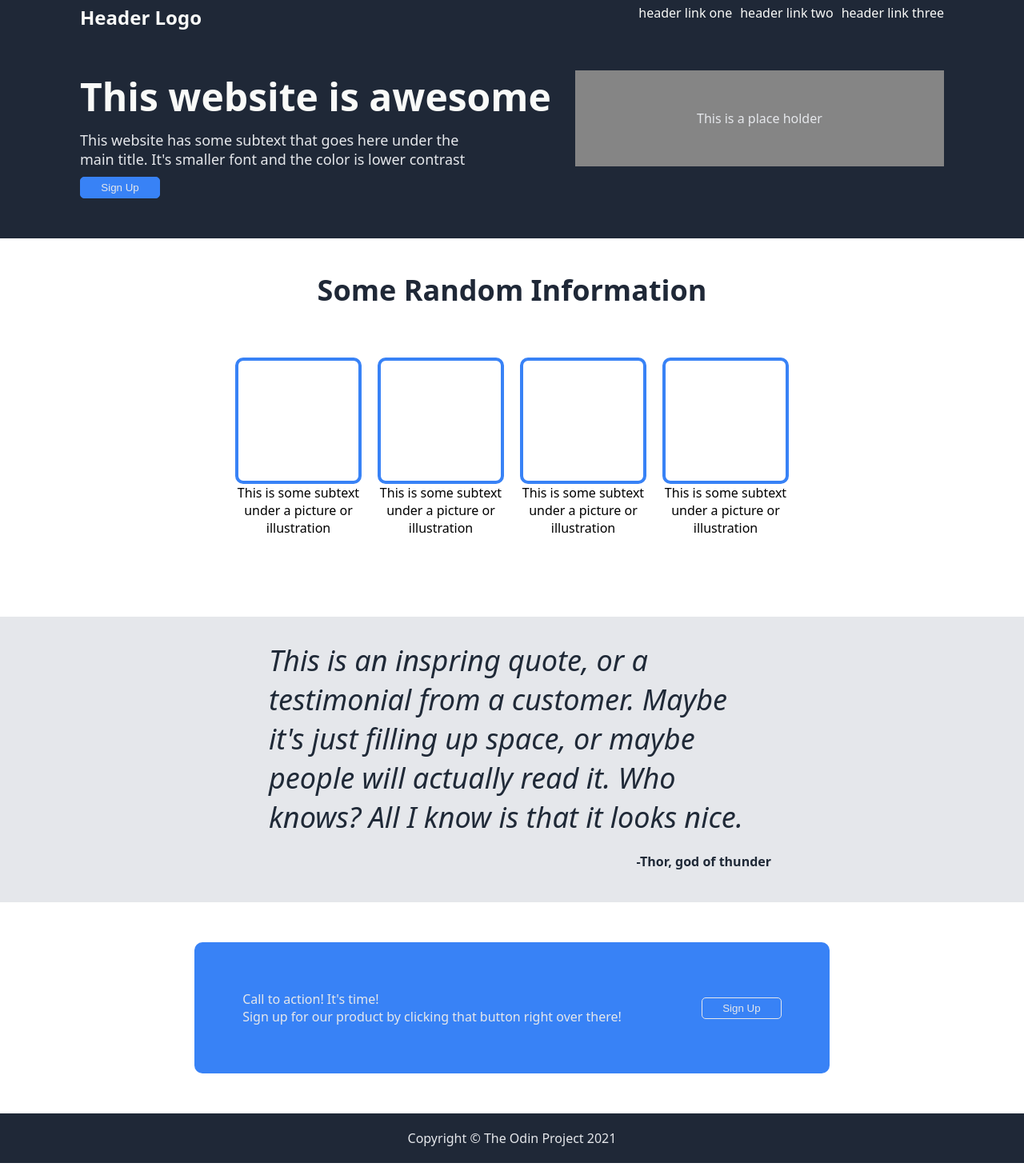
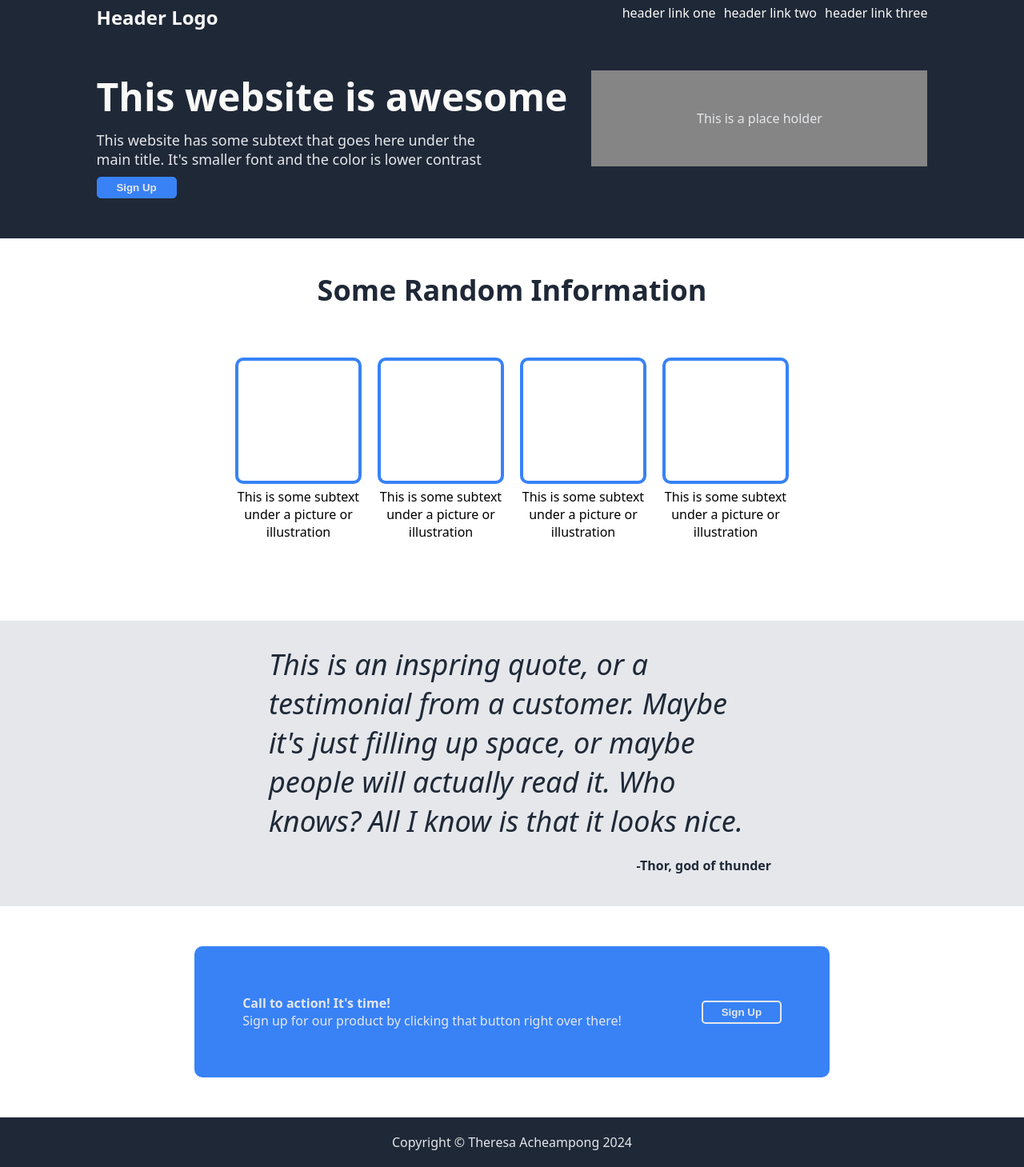
Before and after one commit to tacheampong/landing-page, a plain HTML site: page index.html in a window 1280 px wide. Shown: the whole page at 80% size. Drawn offline with Linux system fonts and the light colour scheme.

Commit message:
removed redundant styling and spaces.

```diff
--- a/index.html
+++ b/index.html
@@ -104,7 +104,7 @@
 
     <div class="inner-section4">
         <div class="left-section4">
-            <div>Call to action! It's time!</div>
+            <div><strong>Call to action! It's time!</strong></div>
             <div>Sign up for our product by clicking that button
                 right over there!
             </div>
@@ -115,7 +115,7 @@
 
 
   </div>
-  <div class="footer">Copyright &copy The Odin Project 2021</div>
+  <div class="footer">Copyright &copy Theresa Acheampong 2024</div>
 
 
 
--- a/style.css
+++ b/style.css
@@ -1,7 +1,6 @@
 body {
     display: flex;
     flex-direction: column;
-
     font-family: system-ui, -apple-system, BlinkMacSystemFont, 'Segoe UI', Roboto, Oxygen, Ubuntu, Cantarell, 'Open Sans', 'Helvetica Neue', sans-serif;
     margin: 0;
     height: 100vh;
@@ -10,8 +9,6 @@ body {
 /* Section 1 */
 .section1 {
     display: flex;
-    justify-content: center;
-    align-items: center;
     flex-direction: column;
     padding: 5px 100px 50px 100px;
 }
@@ -22,10 +19,9 @@ body {
     align-items: center;
     justify-content: center;
     color: #E5E7EB;
-    width: 500px;
+    width: 400px;
     height: 100px;
     padding: 10px;
-
 }
 
 
@@ -68,8 +64,6 @@ body {
 
 .secondary-text {
     display: block;
-    min-width: 0;
-    min-height: 0;
     font-size: 18px;
     color: #E5E7EB;
     min-width: 0;
@@ -78,11 +72,8 @@ body {
 
 .main-text {
     font-size: 48px;
-    min-width: 0;
-    min-height: 0;
     color: #F9FAF8;
     font-weight: 900;
-    word-break: break-all;
 }
 
 
@@ -120,8 +111,8 @@ body {
     text-align: center;
     justify-content: center;
     flex-direction: column;
+    gap: 5px;
 }
-
 
 
 /* Section 3 */
@@ -132,8 +123,6 @@ body {
     justify-content: center;
     background-color: #E5E7EB;
     padding: 10px 100px 40px 100px;
-    flex-shrink: 0;
-
 }
 
 .quote {
@@ -147,7 +136,6 @@ body {
     display: flex;
     flex-direction: column;
     width: 60%;
-
 }
 
 .author {
@@ -158,9 +146,7 @@ body {
 
 .quote,
 .author {
-
     color: #1F2937;
-
 }
 
 
@@ -172,8 +158,6 @@ body {
     justify-content: center;
     padding: 50px 100px 50px 100px;
     margin-bottom: auto;
-
-
 }
 
 .inner-section4 {
@@ -192,15 +176,15 @@ body {
 }
 
 .action-button {
-    border: 1px solid #E5E7EB;
+    border: 2px solid #E5E7EB;
     align-self: center;
-
 }
 
 
 /* Other */
 button {
     width: 100px;
+    font-weight: bolder;
 }
 
 .hero-button,
```
